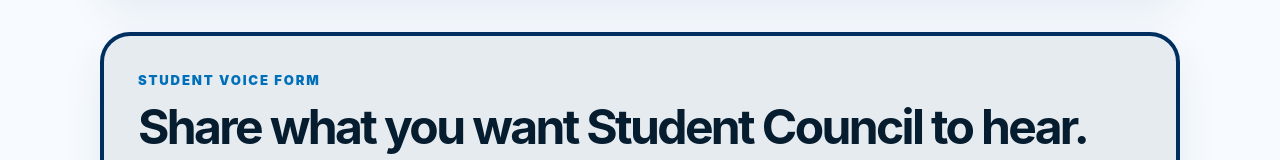
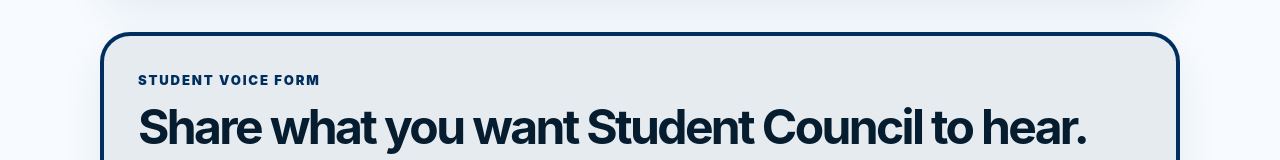
Before and after one commit to SuperDudePro/HelpMeAlexa-site, a website: page index.html in a window 1280 px wide. Shown: the part 1167-1327 px from the top of the page. Drawn offline with Linux system fonts and the light colour scheme.

Commit message:
Update styles.css

```diff
--- a/styles.css
+++ b/styles.css
@@ -260,7 +260,7 @@ h2 {
 }
 
 .form-card .eyebrow {
-  color: var(--vp-blue);
+  color: var(--vp-navy);
 }
 
 .site-footer {
```
